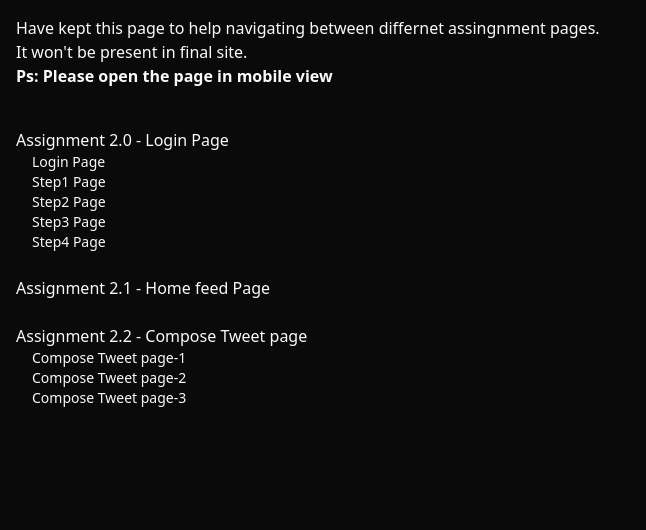
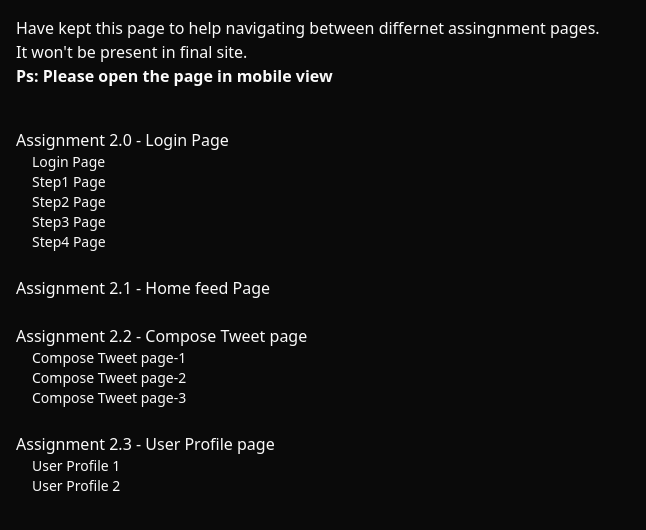
Before and after one commit to 100x-Engineers/layouts-assignment-Praanshu98, a website: page index.html in a window 1280 px wide. Shown: the whole page, without its empty margins (0-646 px from the left). Drawn offline with Linux system fonts and the light colour scheme.

Commit message:
Made few corrections on user profile page, added links to user profile in index

```diff
--- a/index.html
+++ b/index.html
@@ -68,6 +68,22 @@
                     </ul>
                 </div>
             </li>
+
+            <br>
+
+            <li>
+                <a href="./src/user_profile.html"> Assignment 2.3 - User Profile page </a>
+                <div class="px-4">
+                    <ul class="list-disc list-inside text-sm">
+                        <li>
+                            <a href="./src/user_profile.html"> User Profile 1</a>
+                        </li>
+                        <li>
+                            <a href="./src/user_profile1.html"> User Profile 2</a>
+                        </li>
+                    </ul>
+                </div>
+            </li>
         </ol>
 
     </main>
```
Also changed, not shown: src/user_profile.html (+1 -1 lines), src/user_profile1.html (+1 -1 lines).
